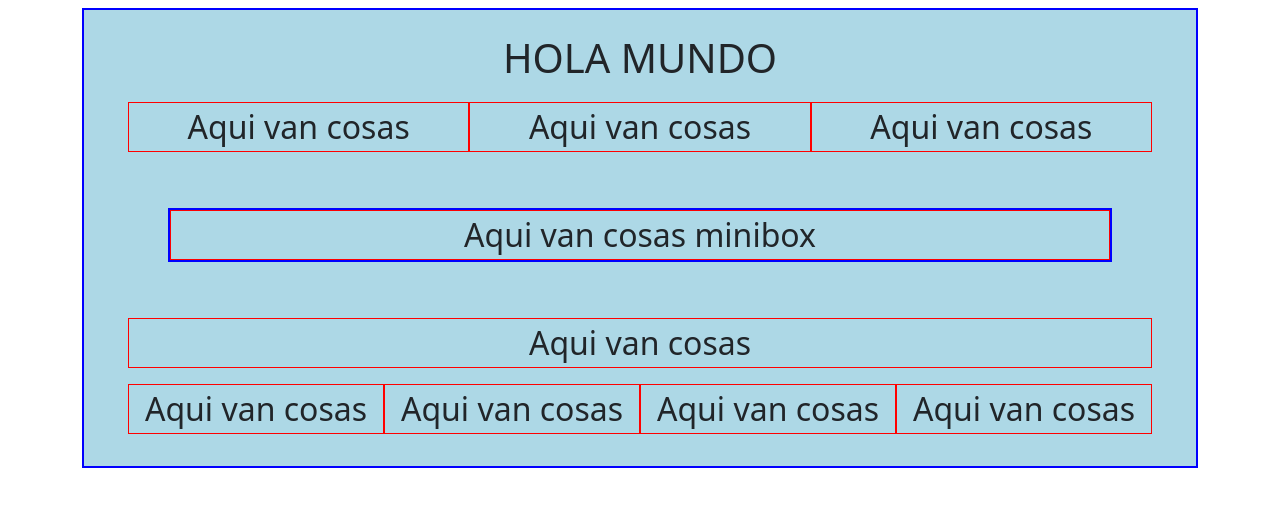
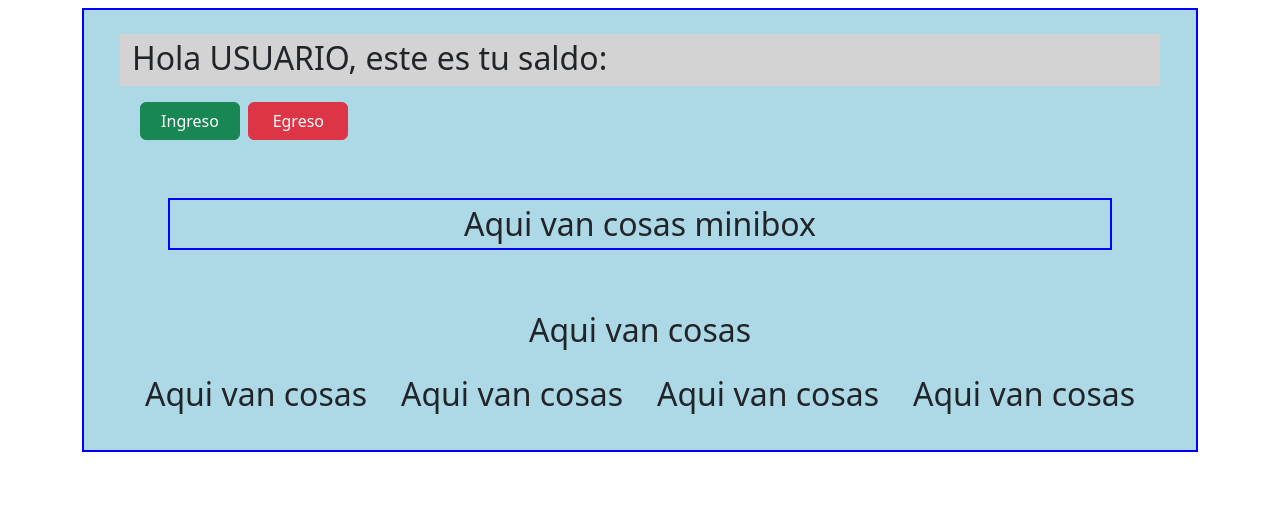
Before and after one commit to DCC-CC4401/2023-1-Grupo-27, a Django app: template FinanceManager/mainApp/templates/index.html in a window 1280 px wide. Shown: the part 62-569 px from the top of the page. Run offline with Django 4.2, Linux system fonts and the light colour scheme; the template is opened without the code that fills it, so the values that code supplies are empty; a user stored in the database is signed in.

Commit message:
feat: Adds ingreso modal for logged in user

```diff
--- a/FinanceManager/mainApp/static/styles/main.css
+++ b/FinanceManager/mainApp/static/styles/main.css
@@ -5,10 +5,10 @@
     font-size: 2rem;
 }
 
-.col {
-    border: 1px solid red;
-}
-
 #miniBox{
     border: 2px solid blue;
 }
+
+.customButtonWidth{
+    width: 100px !important;
+}
--- a/FinanceManager/mainApp/templates/index.html
+++ b/FinanceManager/mainApp/templates/index.html
@@ -65,6 +65,55 @@
 
         <!-- Start of BOX -->
 
+        {% if user.is_authenticated %}
+        <div class="container my-2" id="box">
+            <div class="box p-5 py-4">
+                <div class="row pb-1 tex" style="background-color:lightgray">
+                    <span id="nombreUsuario">Hola USUARIO, este es tu saldo:</span>
+                    <span id="saldoUsuario"></span>
+                </div>
+                <div class="row p-2">
+                    <div class="col">
+                        <button type="button" class="btn btn-success btn-block customButtonWidth" data-bs-toggle="modal" data-bs-target="#ingreso">
+                            Ingreso
+                        </button>
+                        <button type="button" class="btn btn-danger btn-block customButtonWidth" data-bs-toggle="modal" data-bs-target="#egreso">
+                            Egreso
+                        </button>
+                    </div>
+                </div>
+                <div class="row p-5">
+                    <div class="container" id="miniBox">
+                        <div class="row text-center">
+                            <div class="col">
+                                <span>Aqui van cosas minibox</span>
+                            </div>
+                        </div>
+                    </div>
+                </div>
+                <div class="row p-2 text-center">
+                    <div class="col">
+                        <span>Aqui van cosas</span>
+                    </div>
+                </div>
+                <div class="row p-2 text-center">
+                    <div class="col">
+                        <span>Aqui van cosas</span>
+                    </div>
+                    <div class="col">
+                        <span>Aqui van cosas</span>
+                    </div>
+                    <div class="col">
+                        <span>Aqui van cosas</span>
+                    </div>
+                    <div class="col">
+                        <span>Aqui van cosas</span>
+                    </div>
+                </div>
+            </div>
+        </div>
+
+        {% else %}
         <div class="container my-2 text-center" id="box">
             <div class="box p-5 py-4">
                 <div class="row pb-1 text-center">
@@ -112,6 +161,52 @@
             </div>
         </div>
 
+        {% endif %}
+        <div></div>
+
+        <!-- Modal Ingreso -->
+
+        <div class="modal fade" id="ingreso" tabindex="-1" aria-labelledby="ingresoLabel" aria-hidden="true">
+            <div class="modal-dialog">
+                <div class="modal-content">
+                    <div class="modal-header">
+                        <h5 class="modal-title" id="ingresoLabel">Ingreso</h5>
+                        <button type="button" class="btn-close" data-bs-dismiss="modal" aria-label="Close"></button>
+                    </div>
+                    <div class="modal-body">
+                        <form>
+                            <div class="mb-3">
+                                <label for="ingresoFecha" class="form-label">Fecha</label>
+                                <input type="date" class="form-control" id="ingresoFecha" required>
+                            </div>
+                            <div class="mb-3">
+                                <label for="ingresoCategoria" class="form-label">Categoría</label>
+                                <select class="form-select" aria-label="categoria" id="ingresoCategoria" required>
+                                    <option value="">Elija categoría</option>
+                                    <option value="1">One</option>
+                                    <option value="2">Two</option>
+                                    <option value="3">Three</option>
+                                </select>
+                            </div>
+                            <div class="mb-3">
+                                <label for="ingresoTitulo" class="form-label">Título</label>
+                                <input type="text" class="form-control" id="ingresoTitulo" required>
+                            </div>
+                            <label for="ingresoMonto" class="form-label">Monto</label>
+                            <div class="input-group mb-3">
+                                <span class="input-group-text">$</span>
+                                <input type="text" class="form-control" aria-label="ingresoMonto" required>
+                              </div>
+                            <button type="submit" class="btn btn-primary">Añadir ingreso</button>
+                        </form>
+                    </div>
+                </div>
+            </div>
+        </div>
+
+
+
+
         <script src="https://cdn.jsdelivr.net/npm/bootstrap@5.2.3/dist/js/bootstrap.bundle.min.js"
         integrity="sha384-kenU1KFdBIe4zVF0s0G1M5b4hcpxyD9F7jL+jjXkk+Q2h455rYXK/7HAuoJl+0I4" crossorigin="anonymous"></script>
     </body>
```
Lines whose indentation alone changed are shown as unchanged.
